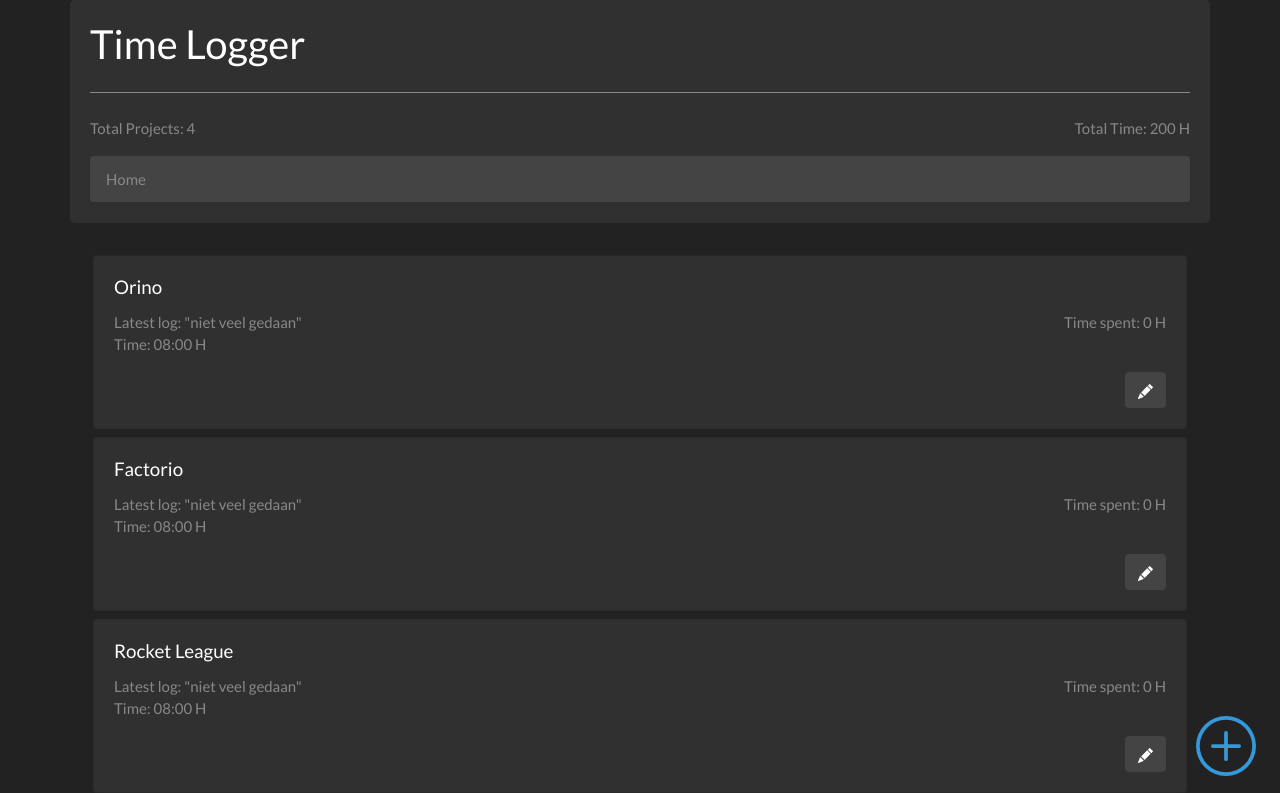
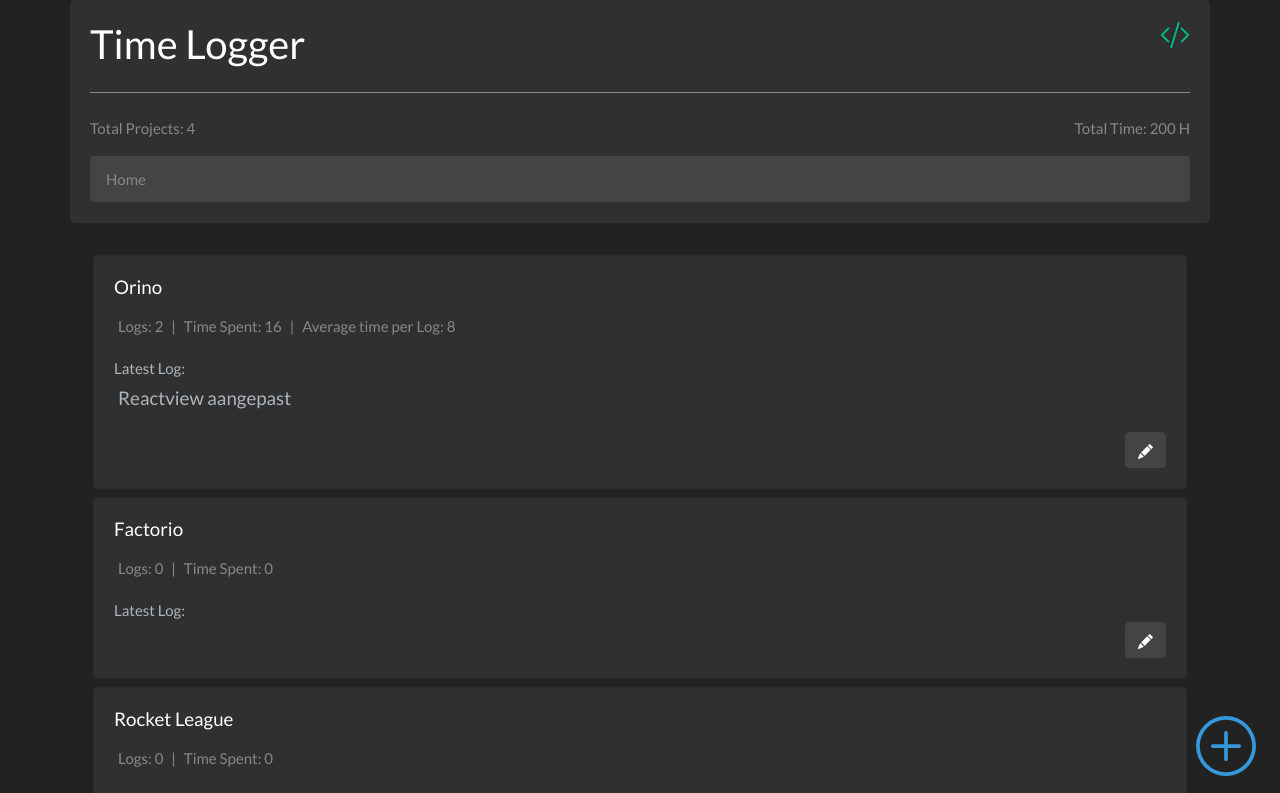
Before and after one commit to NielzosFilms/Time-Logger, a React (Create React App) app: page / in a window 1280 px wide. Shown: the top 793 px of the page. Built offline with nearby package versions, Linux system fonts and the light colour scheme; data requests are answered from the project's data file.

Commit message:
stats now components

```diff
--- a/server/db.json
+++ b/server/db.json
@@ -3,22 +3,30 @@
         {
             "id": 1,
             "title": "Orino",
-            "total_time": 0
+            "total_time": 16,
+            "total_logs": 2,
+            "latest_log": "Reactview aangepast"
         },
         {
             "id": 2,
             "title": "Factorio",
-            "total_time": 0
+            "total_time": 0,
+            "total_logs": 0,
+            "latest_log": ""
         },
         {
             "id": 3,
             "title": "Rocket League",
-            "total_time": 0
+            "total_time": 0,
+            "total_logs": 0,
+            "latest_log": ""
         },
         {
             "id": 4,
             "title": "Minecraft",
-            "total_time": 0
+            "total_time": 0,
+            "total_logs": 0,
+            "latest_log": ""
         }
     ],
     "timestamps": [
--- a/src/App.js
+++ b/src/App.js
@@ -20,7 +20,29 @@ function App() {
                     className="jumbotron container"
                     style={{ padding: "20px", paddingBottom: "5px" }}
                 >
-                    <h2>Time Logger</h2>
+                    <h2 style={{ display: "inline" }}>Time Logger</h2>
+                    <a
+                        href="https://github.com/NielzosFilms/Time-Logger"
+                        target="_blank"
+                        className="float-right"
+                        style={{
+                            display: "inline",
+                        }}
+                    >
+                        <svg
+                            width="2em"
+                            height="2em"
+                            viewBox="0 0 16 16"
+                            class="bi bi-code-slash"
+                            fill="currentColor"
+                            xmlns="http://www.w3.org/2000/svg"
+                        >
+                            <path
+                                fill-rule="evenodd"
+                                d="M4.854 4.146a.5.5 0 0 1 0 .708L1.707 8l3.147 3.146a.5.5 0 0 1-.708.708l-3.5-3.5a.5.5 0 0 1 0-.708l3.5-3.5a.5.5 0 0 1 .708 0zm6.292 0a.5.5 0 0 0 0 .708L14.293 8l-3.147 3.146a.5.5 0 0 0 .708.708l3.5-3.5a.5.5 0 0 0 0-.708l-3.5-3.5a.5.5 0 0 0-.708 0zm-.999-3.124a.5.5 0 0 1 .33.625l-4 13a.5.5 0 0 1-.955-.294l4-13a.5.5 0 0 1 .625-.33z"
+                            />
+                        </svg>
+                    </a>
                     <hr
                         className="my-4"
                         style={{ borderTop: "1px solid #888" }}
--- a/src/components/Project/ProjectDetails.js
+++ b/src/components/Project/ProjectDetails.js
@@ -1,6 +1,8 @@
 import React from "react";
 import axios from "axios";
 import { Link } from "react-router-dom";
+
+import ProjectStats from "./ProjectStats";
 
 function ProjectDetails(props) {
     const [data, setData] = React.useState();
@@ -21,11 +23,7 @@ function ProjectDetails(props) {
         return (
             <div className="container jumbotron">
                 <h1 className="display-4">{data.title}</h1>
-                <p className="lead text-muted" style={{ display: "inline" }}>
-                    Number of Logs: NaN
-                    <br />
-                    Total Time: {data.total_time}
-                </p>
+                <ProjectStats data={data} />
                 <Link
                     to={`/project/details/${id}/log/new`}
                     className="text-info float-right"
--- a/src/components/Project/ProjectList.js
+++ b/src/components/Project/ProjectList.js
@@ -3,6 +3,7 @@ import axios from "axios";
 import { Link } from "react-router-dom";
 
 import ProjectNewButton from "./ProjectNewButton";
+import ProjectStats from "./ProjectStats";
 
 function ProjectList() {
     const [data, setData] = React.useState();
@@ -23,29 +24,24 @@ function ProjectList() {
     if (data) {
         return (
             <div className="container">
-                {data.map(({ id, title, total_time }) => {
+                {data.map((project) => {
                     return (
-                        <div key={id} className="card m-2">
+                        <div key={project.id} className="card m-2">
                             <div className="card-body">
-                                <h5 className="card-title">{title}</h5>
-                                <div className="card-text text-muted">
-                                    <p
-                                        className="card-text"
-                                        style={{
-                                            display: "inline-block",
-                                            width: "75%",
-                                        }}
-                                    >
-                                        Latest log: "niet veel gedaan"
-                                        <br />
-                                        Time: 08:00 H
-                                    </p>
-                                    <p className="card-text float-right">
-                                        Time spent: {total_time} H
-                                    </p>
+                                <h5 className="card-title">{project.title}</h5>
+                                <ProjectStats data={project} />
+                                <div className="card-text text-light">
+                                    Latest Log:
+                                    {project.latest_log && (
+                                        <blockquote className="p-1 blockquote">
+                                            <p class="mb-0">
+                                                {project.latest_log}
+                                            </p>
+                                        </blockquote>
+                                    )}
                                 </div>
                                 <Link
-                                    to={"/project/details/" + id}
+                                    to={"/project/details/" + project.id}
                                     className="btn btn-secondary float-right"
                                 >
                                     <svg
--- a/src/components/Project/ProjectNew.js
+++ b/src/components/Project/ProjectNew.js
@@ -12,6 +12,7 @@ function ProjectNew() {
         const body = {
             title,
             total_time: 0,
+            total_logs: 0,
         };
         const config = {
             headers: {
--- /dev/null
+++ b/src/components/Project/ProjectStats.js
@@ -0,0 +1,20 @@
+import React from "react";
+
+function ProjectStats(props) {
+    const { total_time, total_logs } = props.data;
+    return (
+        <div className="card-text text-muted d-flex">
+            <p className="p-1">Logs: {total_logs}</p>
+            <p className="p-1">|</p>
+            <p className="p-1">Time Spent: {total_time}</p>
+            {total_logs !== 0 && <p className="p-1">|</p>}
+            {total_logs !== 0 && (
+                <p className="p-1">
+                    Average time per Log: {total_time / total_logs}
+                </p>
+            )}
+        </div>
+    );
+}
+
+export default ProjectStats;
```
